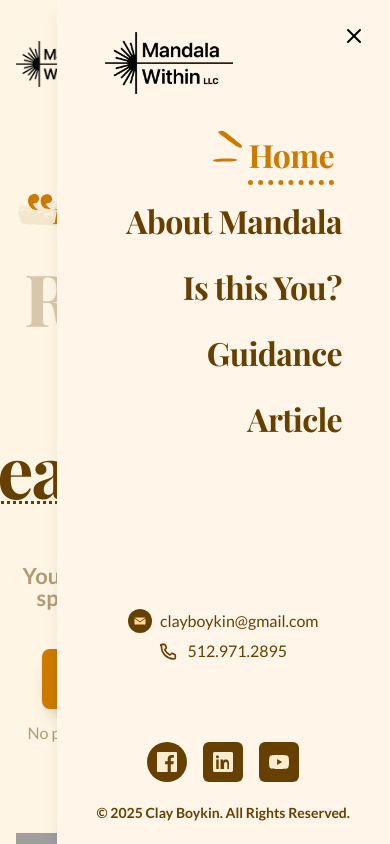
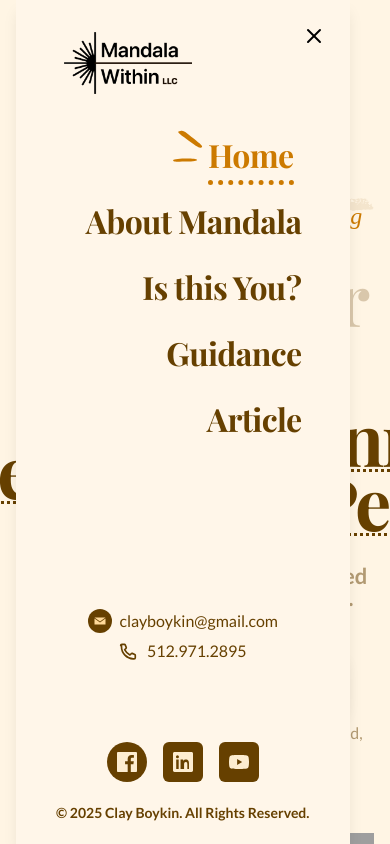
Before and after one commit to Captainanujm/Mandala, a React (Vite) app: page / in a window 390 px wide. Both pictures are taken after a click on the button 362 px from the left and 61 px from the top of the page. Shown: the top 844 px of the page. Built offline with nearby package versions, Linux system fonts and the light colour scheme; grey boxes are pictures that could not be loaded; the HTML template or start-up script is replaced by a standard one; a web font is replaced by a local one.

Commit message:
fix responsiveness

```diff
--- a/src/component/Navbar.jsx
+++ b/src/component/Navbar.jsx
@@ -65,7 +65,7 @@ const MandalaHeader = () => {
                             className="text-gray-600 hover:text-gray-900 transition-colors"
                         >
                             {isMobileMenuOpen ? (
-                                <X className="h-6 w-6" />
+                               <></>
                             ) : (
                                 <Menu className="h-6 w-6" />
                             )}
--- a/src/component/SideBar.jsx
+++ b/src/component/SideBar.jsx
@@ -4,7 +4,7 @@ import { X } from "lucide-react";
 const RightSidebar = ({ isOpen, onClose }) => {
   return (
    <div
-  className={`fixed top-0 right-0 h-full w-fit bg-[#FFF6E9] shadow-lg transform transition-transform duration-300 z-50 flex flex-col justify-between px-6 sm:px-12
+  className={`fixed top-0 h-full w-fit bg-[#FFF6E9] shadow-lg transform transition-transform duration-300 z-50 flex flex-col justify-between px-6 sm:px-12
     ${isOpen ? "translate-x-0" : "translate-x-full"}`}
 >
       {/* Top Section */}
```
